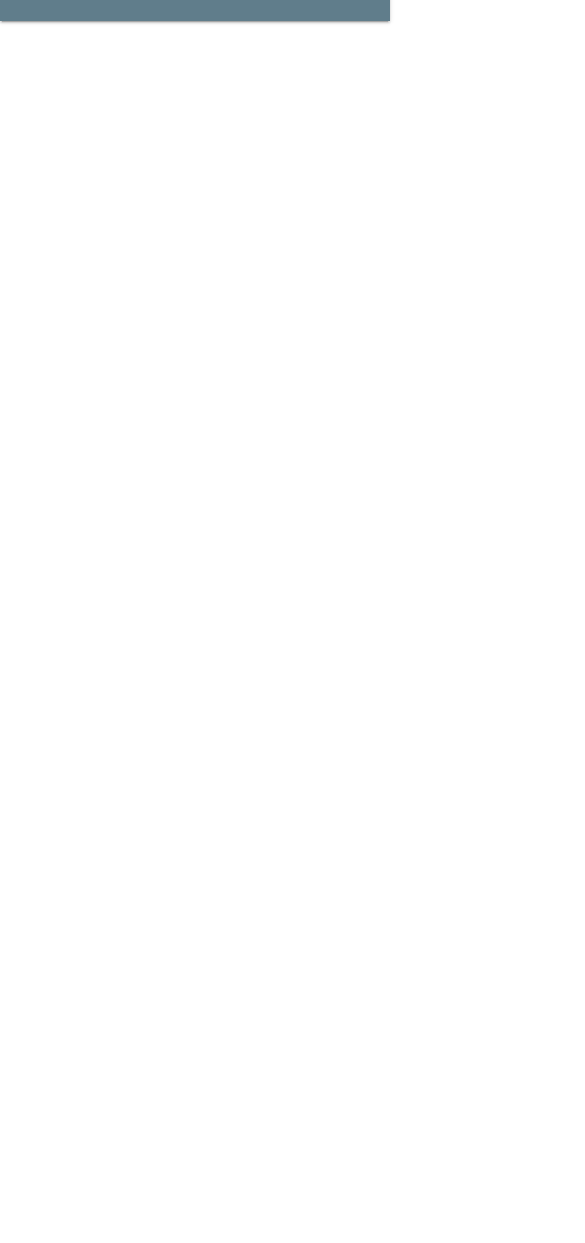
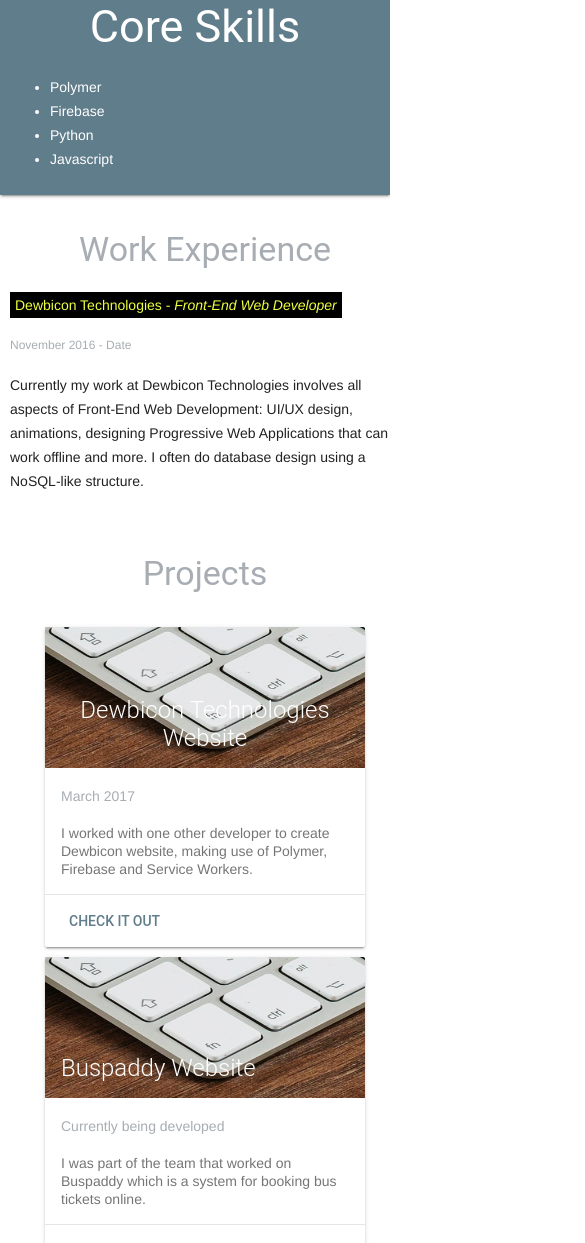
Before and after one commit to kelvingobo/kelvingobo.github.io, a website: page index.html in a window 390 px wide. Shown: the part 757-2000 px from the top of the page, 585 px wide, since content can reach past the window. Before the commit the page ends 844 px from the top, so only its background shows below. Drawn offline with nearby package versions, Linux system fonts and the light colour scheme.

Commit message:
work xp, projects added, more mobile friendly

```diff
--- a/index.html
+++ b/index.html
@@ -38,6 +38,11 @@
     <!-- Uses a transparent header that draws on top of the layout's background -->
     <style>
 
+      .body {
+        background-color: #999999;
+        overflow: hidden;
+      }
+
       .mdl-layout__header-row {
         padding: 10px;
         height: 100%;
@@ -46,6 +51,7 @@
       h1 {
         margin-right: 10px;
       }
+
 
       .job-role {
         font-size: 16px;
@@ -86,6 +92,89 @@
         border-radius: 50%;
       }
 
+      .work-experience {
+        padding: 10px;
+        width: 100%;
+      }
+
+      .work-experience-dewbicon a:link{
+        background-color: #000;
+        padding: 5px;
+      }
+
+      h3 {
+        color: #a7adb2;
+        text-align: center;
+      }
+
+      .work-experience .work-time {
+        font-size: 12px;
+        color: #a7adb2;
+      }
+      .project {
+        padding: 10px;
+        width: 100%;
+      }
+      .project .project-dewbicon{
+        margin: 10px;
+      }
+      .projects {
+        display: flex;
+        flex-wrap: wrap;
+        align-items: center;
+      }
+      .project .project-time {
+        color: #a7adb2;
+      }
+
+      .demo-card-square.mdl-card {
+        width: 320px;
+        height: 320px;
+      }
+      .demo-card-square > .mdl-card__title {
+        color: #fff;
+        background:
+          url('images/dewbicon.png') bottom right 15% no-repeat #46B6AC;
+      }
+
+      @media (max-width: 600px) {
+
+        .mdl-layout__header-row{
+          display: flex;
+          flex-direction: column;
+          flex-wrap: wrap;
+          justify-content: center;
+        }
+        .job-role {
+          display: block;
+          margin: 10px;
+        }
+        .work-experience-dewbicon {
+          display: flex;
+          flex-direction: column;
+          flex-wrap: wrap;
+          justify-content: center;
+        }
+        .short-description {
+          display: flex;
+          flex-direction: column;
+          flex-wrap: wrap;
+          justify-content: center;
+          align-items: center;
+        }
+        .projects {
+          display: flex;
+          flex-direction: column;
+          flex-wrap: wrap;
+          justify-content: center;
+          align-items: center;
+        }
+        h2 {
+          text-align: center;
+        }
+
+      }
+
     </style>
 
     </head>
@@ -93,7 +182,7 @@
     <body>
 
       <!-- Always shows a header, even in smaller screens. -->
-<div class="mdl-layout--no-desktop-drawer-button mdl-js-layout mdl-layout--fixed-header mdl-layout__header--transparent">
+<div class="mdl-layout--no-desktop-drawer-button mdl-js-layout mdl-layout--fixed-header">
   <header class="mdl-layout__header">
     <div class="mdl-layout__header-row">
       <!-- Title -->
@@ -167,7 +256,55 @@
     </nav>
   </div>-->
   <main class="mdl-layout__content">
-    <div class="page-content"><!-- Your content goes here --></div>
+    <div class="page-content">
+      <!-- Your content goes here -->
+      <div class="work-experience">
+        <div class="work-experience-dewbicon">
+          <h3>Work Experience</h3>
+          <p>
+            <a href="https://dewbicon.com">Dewbicon Technologies - <em>Front-End Web Developer</em></a>
+          </p>
+          <p class="work-time">November 2016 - Date</p>
+          <p>Currently my work at Dewbicon Technologies involves all aspects of Front-End Web Development: UI/UX design, animations, designing Progressive Web Applications that can work offline and more. I often do database design using a NoSQL-like structure.</p>
+        </div>
+      </div>
+
+      <div class="project">
+          <h3>Projects</h3>
+          <div class="projects">
+            <div class="demo-card-square mdl-card mdl-shadow--2dp project-dewbicon">
+              <div class="mdl-card__title mdl-card--expand">
+                <h2 class="mdl-card__title-text">Dewbicon Technologies Website</h2>
+              </div>
+              <div class="mdl-card__supporting-text">
+                <p class="project-time">March 2017</p>
+                I worked with one other developer to create Dewbicon website, making use of Polymer, Firebase and Service Workers.
+              </div>
+              <div class="mdl-card__actions mdl-card--border">
+                <a href="https://dewbicon.com" class="mdl-button mdl-button--colored mdl-js-button mdl-js-ripple-effect">
+                  Check It Out
+                </a>
+              </div>
+            </div>
+
+            <div class="demo-card-square mdl-card mdl-shadow--2dp project-buspaddy">
+              <div class="mdl-card__title mdl-card--expand">
+                <h2 class="mdl-card__title-text">Buspaddy Website</h2>
+              </div>
+              <div class="mdl-card__supporting-text">
+                <p class="project-time">Currently being developed</p>
+                I was part of the team that worked on Buspaddy which is a system for booking bus tickets online.
+              </div>
+              <div class="mdl-card__actions mdl-card--border">
+                <a href="https://busme-bf800.firebaseapp.com" class="mdl-button mdl-button--colored mdl-js-button mdl-js-ripple-effect">
+                  Check It Out
+                </a>
+              </div>
+            </div>
+          </div>
+        </div>
+      </div>
+    </div>
   </main>
 </div>
 
```
Also changed, not shown: index-compressed.html (deleted, +0 -66 lines), images/dewbicon.png (added).
